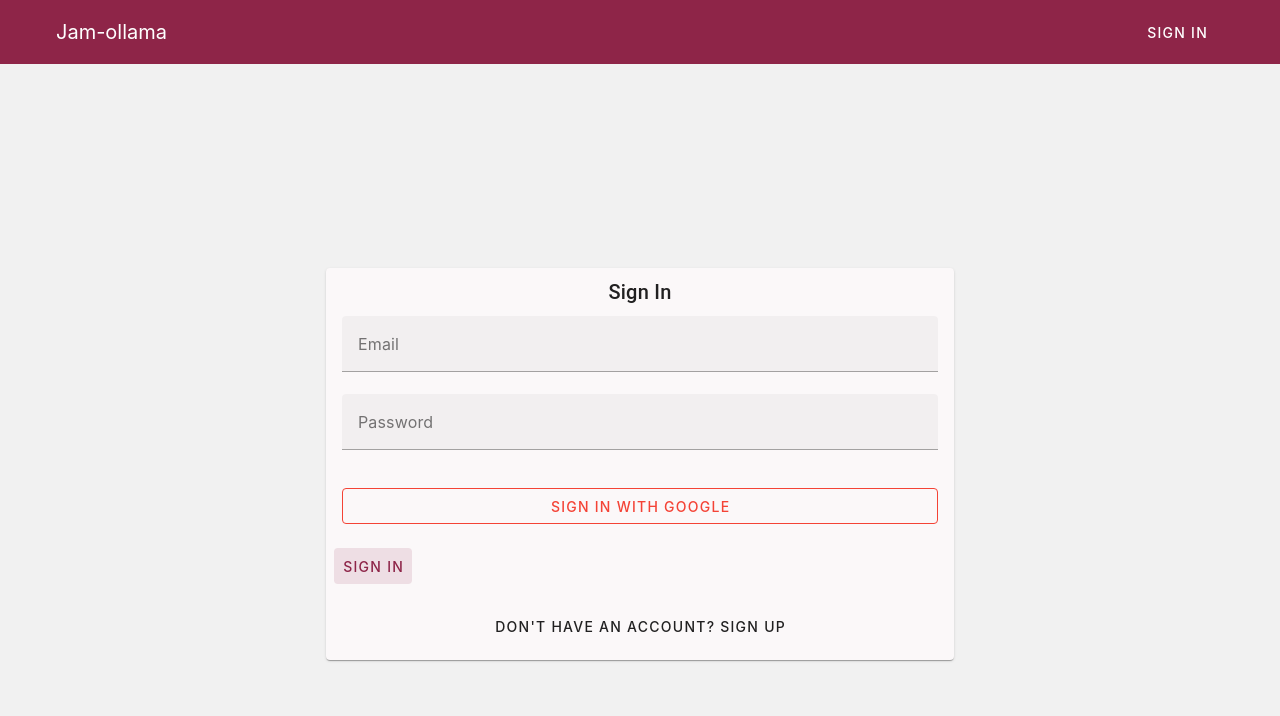
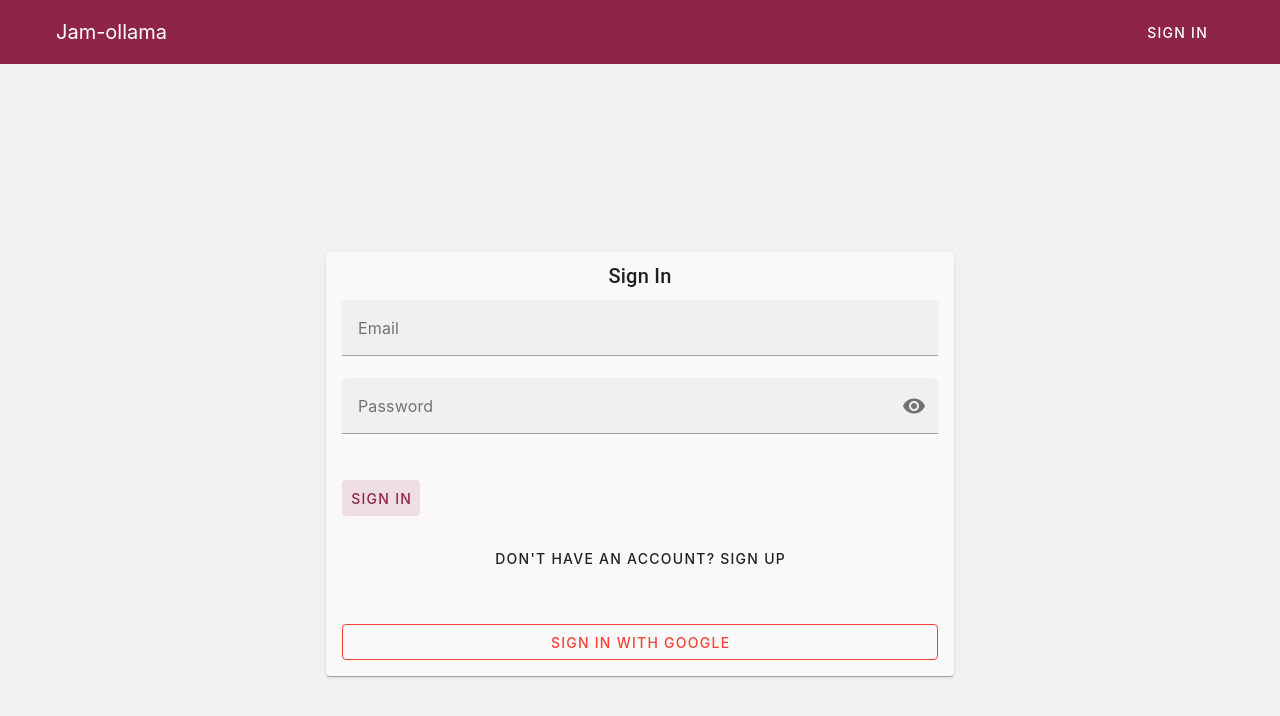
Before and after one commit to caseytrombley/ai-tools, a Vue app: page /auth in a window 1280 px wide. Shown: the top 716 px of the page. Built offline with nearby package versions, Linux system fonts and the light colour scheme; no server answers.

Commit message:
fb setup

```diff
--- a/src/components/AuthForm.vue
+++ b/src/components/AuthForm.vue
@@ -7,17 +7,32 @@
     <v-card-text>
       <v-form @submit.prevent="handleEmailAuth">
         <v-text-field v-model="email" label="Email" type="email" required></v-text-field>
-        <v-text-field v-model="password" label="Password" type="password" required></v-text-field>
 
-        <div class="text-center mt-4">
-          <v-btn color="red" variant="outlined" block @click="signInWithGoogle">
-            Sign in with Google
-          </v-btn>
-        </div>
+        <v-text-field
+            v-model="password"
+            label="Password"
+            :type="showPassword ? 'text' : 'password'"
+            required
+            :append-inner-icon="showPassword ? 'mdi-eye-off' : 'mdi-eye'"
+            @click:append-inner="showPassword = !showPassword"
+        ></v-text-field>
+
+        <v-text-field
+            v-if="isSignUp"
+            v-model="confirmPassword"
+            label="Confirm Password"
+            :type="showPassword ? 'text' : 'password'"
+            required
+        ></v-text-field>
+
       </v-form>
+
+      <v-alert v-if="authStore.authError" type="error" class="mb-4">
+        {{ authStore.authError }}
+      </v-alert>
     </v-card-text>
 
-    <v-card-actions>
+    <v-card-actions class="pl-4 pr-4">
       <v-btn v-if="isModal" variant="text" @click="modalStore.closeSignIn">Cancel</v-btn>
       <v-btn color="primary" variant="tonal" @click="handleEmailAuth">
         {{ isSignUp ? 'Sign Up' : 'Sign In' }}
@@ -29,6 +44,16 @@
         {{ isSignUp ? 'Already have an account? Sign In' : "Don't have an account? Sign Up" }}
       </v-btn>
     </v-card-text>
+
+    <v-card-text>
+      <div class="text-center mt-4">
+        <v-btn color="red" variant="outlined" block @click="signInWithGoogle">
+          Sign in with Google
+        </v-btn>
+      </div>
+    </v-card-text>
+
+
   </v-card>
 </template>
 
@@ -44,10 +69,12 @@ const router = useRouter();
 
 const email = ref('');
 const password = ref('');
+const confirmPassword = ref('');
 const isSignUp = ref(false);
+const showPassword = ref(false);
 
 const props = defineProps({
-  isModal: Boolean, // Determines if this is used inside a modal
+  isModal: Boolean,
 });
 
 const toggleMode = () => {
@@ -57,10 +84,23 @@ const toggleMode = () => {
 const handleEmailAuth = async () => {
   try {
     if (isSignUp.value) {
-      await authStore.signUp(email.value, password.value);
+      if (password.value !== confirmPassword.value) {
+        alert('Passwords do not match!');
+        return;
+      }
+      const userCredential = await authStore.signUp(email.value, password.value);
+      await authStore.sendEmailVerification(); // Send email verification
+      alert('Account created! Please verify your email before signing in.');
     } else {
-      await authStore.signIn(email.value, password.value);
+      console.log('signing in...', email.value, password.value)
+      const userCredential = await authStore.signIn(email.value, password.value, router);
+      console.log('userCredential', userCredential);
+      if (!userCredential.user.emailVerified) {
+        alert('Please verify your email before logging in.');
+        return;
+      }
     }
+    router.push('/home'); // Redirect after successful login/signup
     if (props.isModal) modalStore.closeSignIn();
   } catch (error) {
     console.error('Authentication Error:', error);
@@ -69,7 +109,7 @@ const handleEmailAuth = async () => {
 
 const signInWithGoogle = async () => {
   try {
-    await authStore.signInWithGoogle(router); // Pass the router to the store
+    await authStore.signInWithGoogle(router);
     if (props.isModal) modalStore.closeSignIn();
   } catch (error) {
     console.error('Google Sign-in Error:', error);
--- a/src/stores/authStore.js
+++ b/src/stores/authStore.js
@@ -2,29 +2,96 @@ import { defineStore } from 'pinia';
 import { auth, db, storage } from '../../firebaseConfig.js';
 import {
     getAuth, signInWithPopup, GoogleAuthProvider,
-    createUserWithEmailAndPassword, signInWithEmailAndPassword,
+    createUserWithEmailAndPassword, sendEmailVerification, signInWithEmailAndPassword,
     signOut, onAuthStateChanged
 } from 'firebase/auth';
 import { doc, setDoc, getDoc, updateDoc } from 'firebase/firestore';
 import { ref as storageRef, listAll, deleteObject, uploadBytesResumable, getDownloadURL } from 'firebase/storage';
+import { useRouter } from 'vue-router';
+
 
 export const useAuthStore = defineStore('auth', {
     state: () => ({
         user: JSON.parse(localStorage.getItem('user')) || null,
+        authError: null,
         showSignInModal: false,
         redirectAfterLogin: null,
         avatarDefault: '/avatar-default.png'
     }),
 
     actions: {
-        async signUp(email, password) {
+        // async signUp(email, password) {
+        //     try {
+        //         const result = await createUserWithEmailAndPassword(auth, email, password);
+        //         await this.createUserInFirestore(result.user);
+        //         await this.fetchUser(result.user.uid);
+        //     } catch (error) {
+        //         console.error('Error signing up:', error);
+        //         throw error;
+        //     }
+        // },
+        async signUp(email, password, router) {
+            this.authError = null;
             try {
                 const result = await createUserWithEmailAndPassword(auth, email, password);
+                if (!result?.user) throw new Error('Account creation failed.');
+
                 await this.createUserInFirestore(result.user);
                 await this.fetchUser(result.user.uid);
+                await this.requestEmailVerification(result.user);
+
+                alert('Check your email to verify your account.');
+                await signOut(auth); // Log out to force email verification before login
             } catch (error) {
                 console.error('Error signing up:', error);
-                throw error;
+                if (error.code === 'auth/email-already-in-use') {
+                    this.authError = 'This email is already registered. Try signing in.';
+                } else {
+                    this.authError = error.message;
+                }
+            }
+        },
+
+        async requestEmailVerification(user) {
+            if (!user) return;
+            try {
+                await sendEmailVerification(user);
+                alert('A verification email has been sent.');
+            } catch (error) {
+                console.error('Error sending email verification:', error);
+            }
+        },
+
+        async signIn(email, password, router) {
+            console.log('sign in auth', auth)
+            this.authError = null;
+            try {
+                const result = await signInWithEmailAndPassword(auth, email, password);
+                console.log('result', result)
+
+                if (!result.user.emailVerified) {
+                    this.authError = 'Please verify your email before signing in.';
+                    await signOut(auth);
+                    return;
+                }
+
+                await this.fetchUser(result.user.uid);
+
+                this.setUser({ uid: result.user.uid, email: result.user.email });
+
+                await this.checkUserSetup(router);
+            } catch (error) {
+                console.error('Sign-in error:', error);
+
+                if (error.code === 'auth/wrong-password') {
+                    this.authError = 'Incorrect password. Please try again.';
+                } else if (error.code === 'auth/user-not-found') {
+                    this.authError = 'No account found with this email.';
+                } else if (error.code === 'auth/invalid-credential') {
+                    this.authError = 'No account found with this email.';
+                } else {
+                    this.authError = error.message;
+                }
             }
         },
 
```
